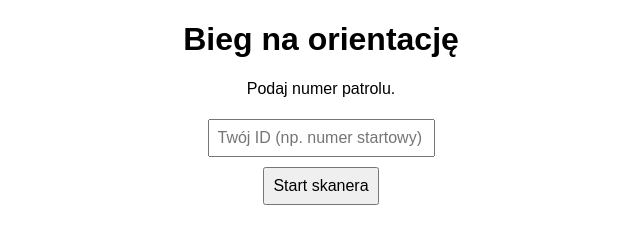
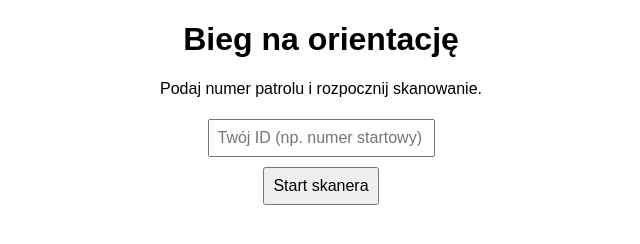
Before and after one commit to mocrelacje-spec/BnO, a plain HTML site: page index.html in a window 1280 px wide. Shown: the whole page, without its empty margins (319-959 px from the left). Drawn offline with Linux system fonts and the light colour scheme.

Commit message:
Update index.html

```diff
--- a/index.html
+++ b/index.html
@@ -28,7 +28,7 @@
 </head>
 <body>
   <h1>Bieg na orientację</h1>
-  <p>Podaj numer patrolu.</p>
+  <p>Podaj numer patrolu i rozpocznij skanowanie.</p>
 
   <input type="text" id="participant" placeholder="Twój ID (np. numer startowy)">
   <br>
```
